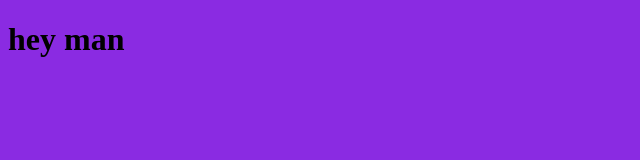
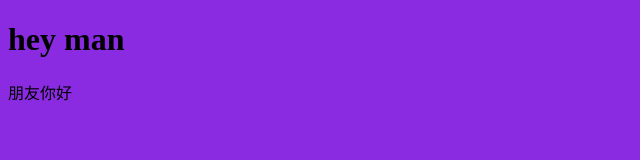
Before and after one commit to yuxiangcosine/git-example, a plain HTML site: page index.html in a window 1280 px wide. Shown: the full height of the page, 0-640 px from the left. Drawn offline with Linux system fonts and the light colour scheme.

Commit message:
Modified index.html:chinese

```diff
--- a/index.html
+++ b/index.html
@@ -10,5 +10,6 @@
     </head>
     <body>
 <h1>hey man</h1>
+<p>朋友你好</p>
     </body>
 </html>
```
